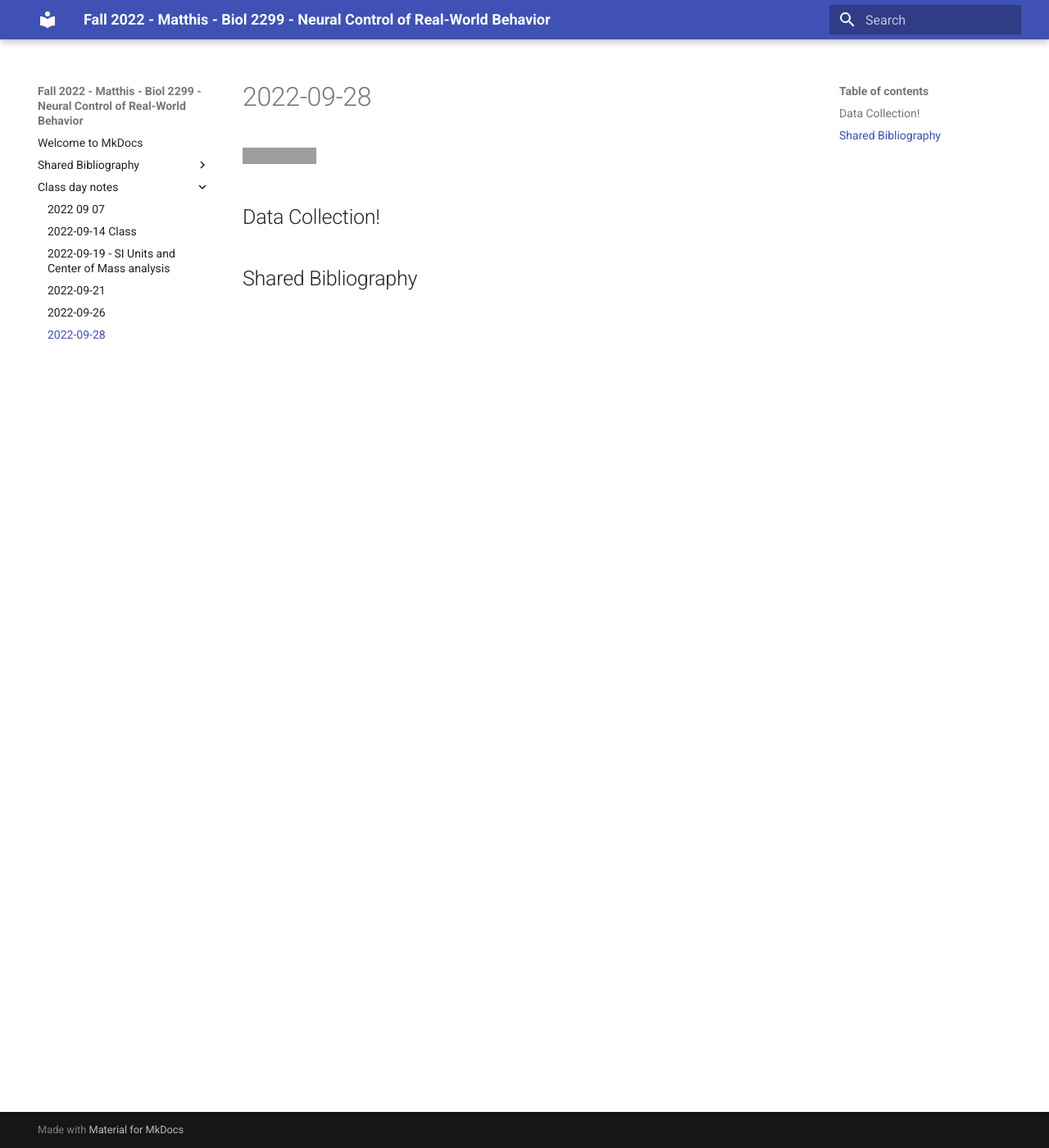
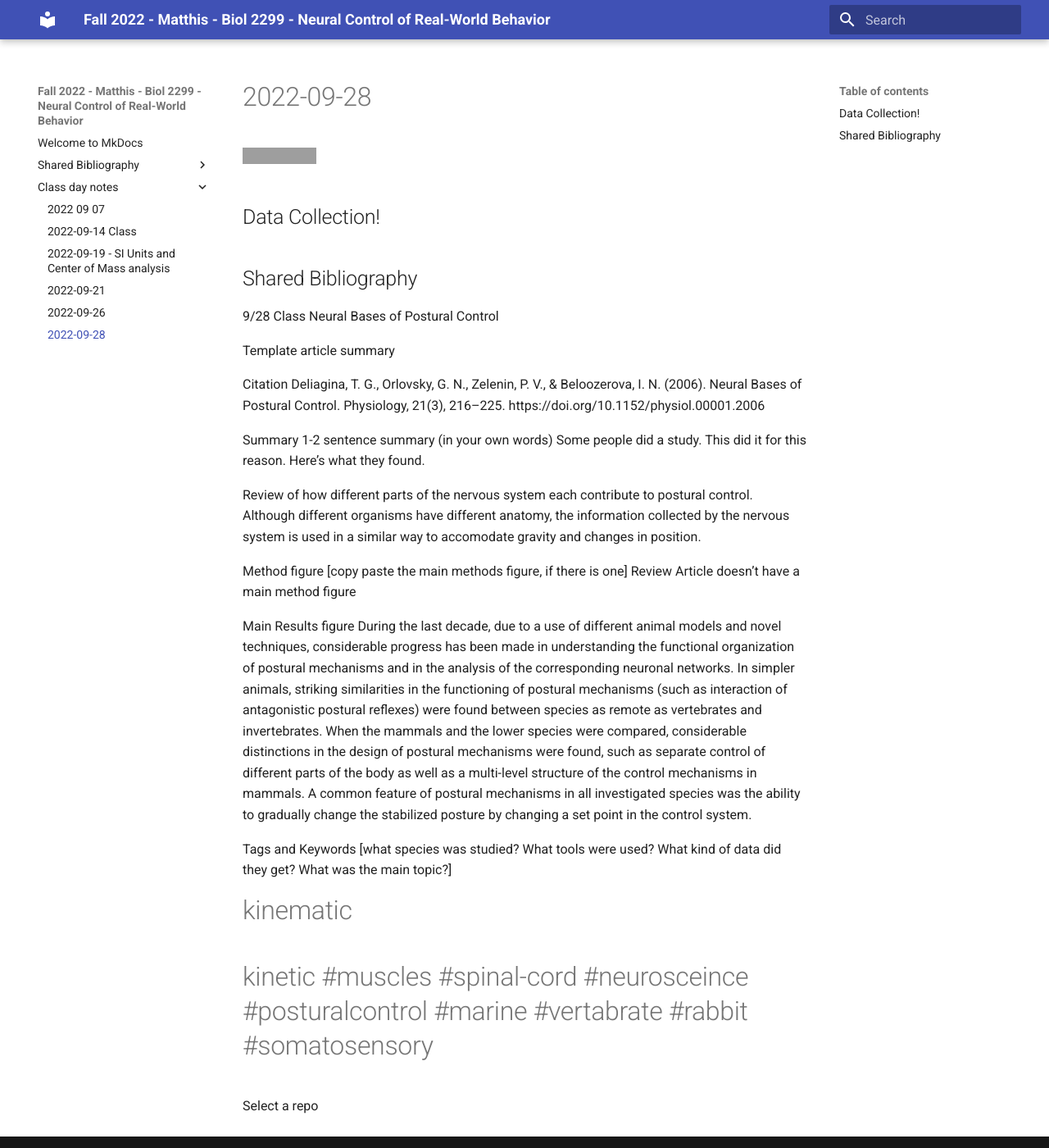
Before and after one commit to Biol2299-Matthis-Fall2022/Biol2299-Matthis-Fall2022, an MkDocs documentation site: the page built from docs/class_day_notes/2022-09-28.md, in a window 1280 px wide and 1400 px high. Shown: the whole window at 82% size. Built offline with MkDocs 1.6.1 and Material for MkDocs 9.7.7, drawn with Linux system fonts in a browser that asks for light colours; grey boxes are pictures that could not be loaded.

Commit message:
added lexi's notes

```diff
--- a/docs/class_day_notes/2022-09-28.md
+++ b/docs/class_day_notes/2022-09-28.md
@@ -6,3 +6,31 @@
 ## Data Collection!
 
 ## Shared Bibliography
+9/28 Class
+Neural Bases of Postural Control
+
+Template article summary
+
+Citation
+Deliagina, T. G., Orlovsky, G. N., Zelenin, P. V., & Beloozerova, I. N. (2006). Neural Bases of Postural Control. Physiology, 21(3), 216–225. https://doi.org/10.1152/physiol.00001.2006
+
+Summary
+1-2 sentence summary (in your own words)
+Some people did a study. This did it for this reason. Here’s what they found.
+
+Review of how different parts of the nervous system each contribute to postural control. Although different organisms have different anatomy, the information collected by the nervous system is used in a similar way to accomodate gravity and changes in position.
+
+Method figure
+[copy paste the main methods figure, if there is one]
+Review Article doesn’t have a main method figure
+
+Main Results figure
+During the last decade, due to a use of different animal models and novel techniques, considerable progress has been made in understanding the functional organization of postural mechanisms and in the analysis of the corresponding neuronal networks. In simpler animals, striking similarities in the functioning of postural mechanisms (such as interaction of antagonistic postural reflexes) were found between species as remote as vertebrates and invertebrates. When the mammals and the lower species were compared, considerable distinctions in the design of postural mechanisms were found, such as separate control of different parts of the body as well as a multi-level structure of the control mechanisms in mammals. A common feature of postural mechanisms in all investigated species was the ability to gradually change the stabilized posture by changing a set point in the control system.
+
+Tags and Keywords
+[what species was studied? What tools were used? What kind of data did they get? What was the main topic?]
+
+#kinematic
+#kinetic #muscles #spinal-cord #neurosceince #posturalcontrol #marine #vertabrate #rabbit #somatosensory
+
+Select a repo
```
Also changed, not shown: class_day_notes/2022-09-19.md (+4 -0 lines).
